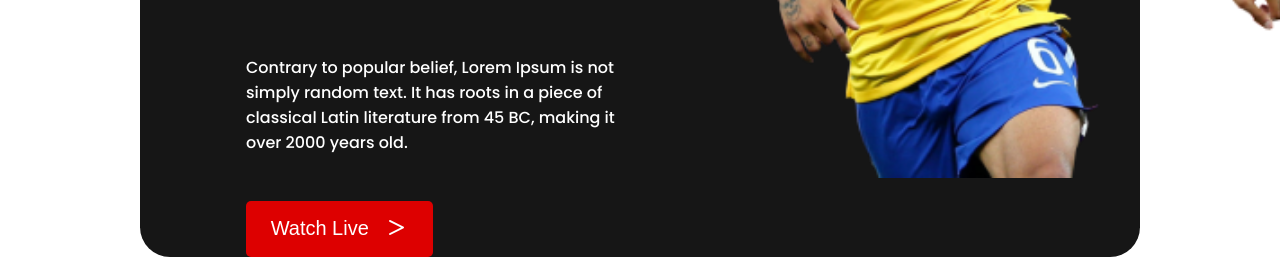
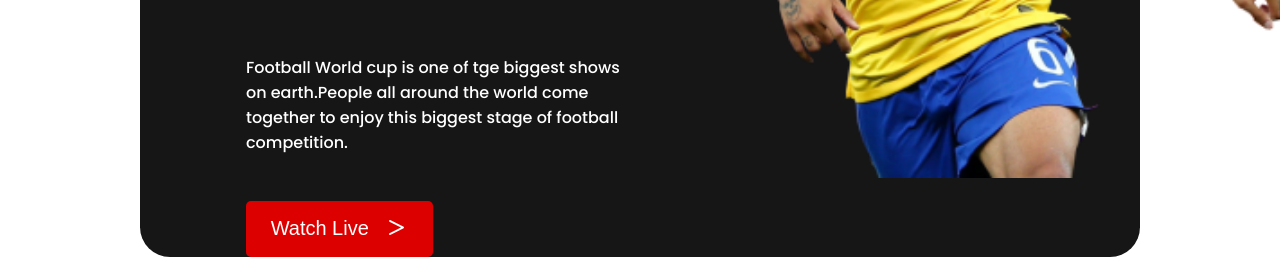
Before and after one commit to nisakib07/assignment2, a plain HTML site: page index.html in a window 1280 px wide. Shown: the part 535-800 px from the top of the page. Drawn offline with Linux system fonts and the light colour scheme.

```diff
--- a/index.html
+++ b/index.html
@@ -21,10 +21,8 @@
         <div class="container">
             <div class="description">
                 <h1>The Greatest show on earth</h1>
-                <p>Contrary to popular belief, Lorem Ipsum is not simply
-                    random text. <span>It has roots in a piece of classical Latin literature from 45 BC, making
-                        it over 2000
-                        years old.</p>
+                <p>Football World cup is one of tge biggest shows on earth.<span>People all around the world come
+                        together to enjoy this biggest stage of football competition.</p>
                 <button>Watch Live <i class="fa-regular fa-greater-than"></i></button>
             </div>
             <div class="image">
--- a/style.css
+++ b/style.css
@@ -330,6 +330,7 @@
         margin-left: 40px;
     }
 
+
     .button-3 {
         margin-bottom: 30px;
     }
```
Also changed, not shown: matches.html (+3 -4 lines).
